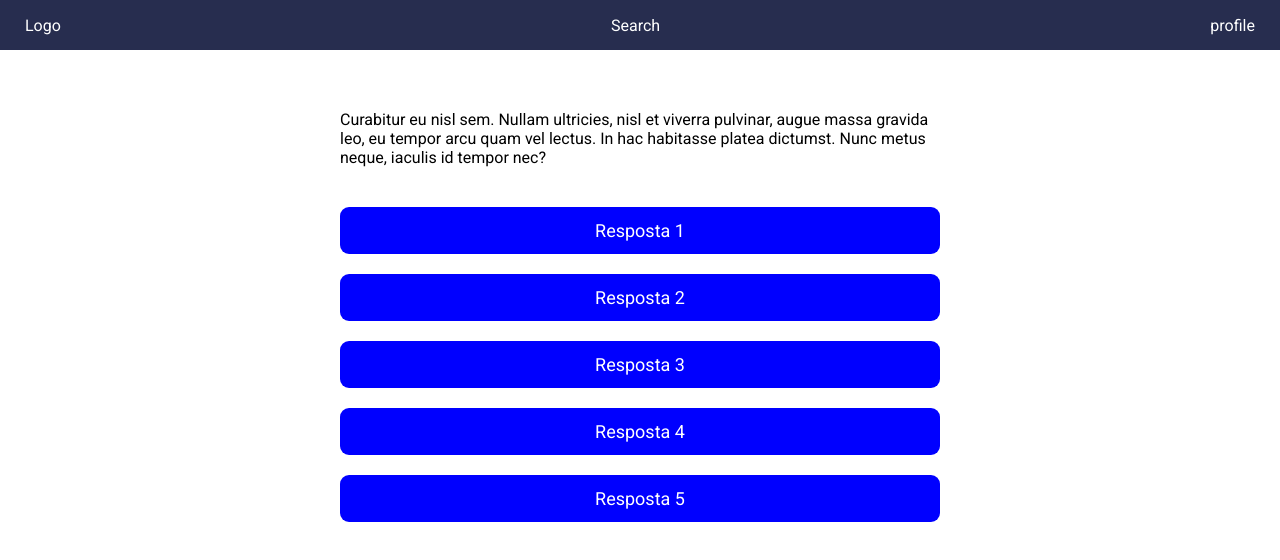
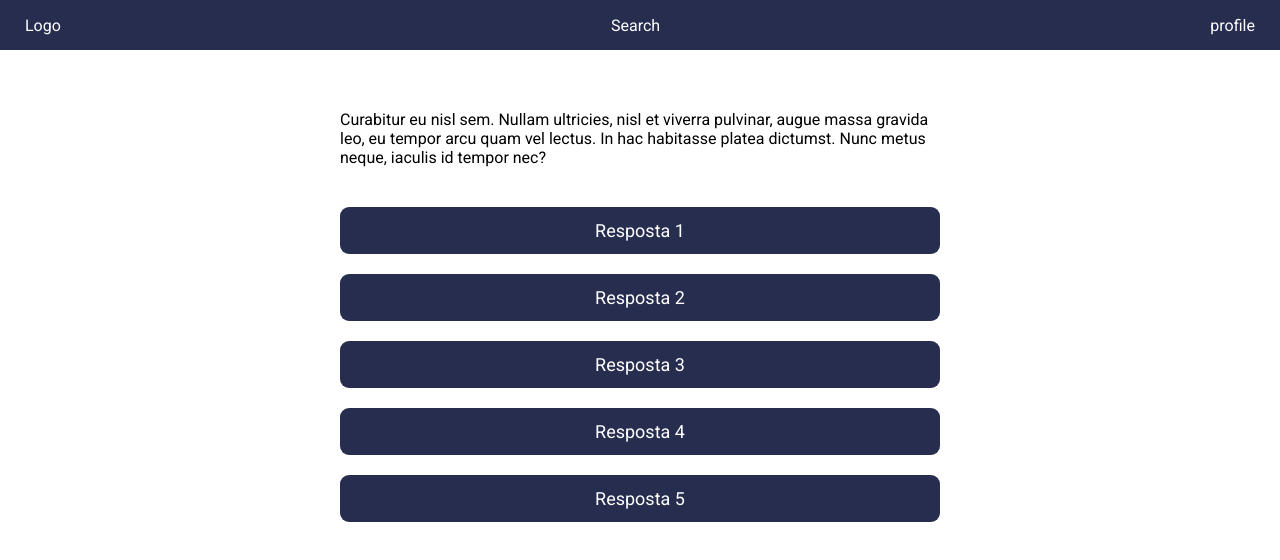
Before and after one commit to rodrigoms2004/Hackathon, a React (Create React App) app in the folder front-end/: page /question/1 in a window 1280 px wide. Shown: the top 560 px of the page. Built offline with nearby package versions, Linux system fonts and the light colour scheme; the HTML template or start-up script is replaced by a standard one.

Commit message:
Projeto finalizado

```diff
--- a/front-end/src/pages/Game/Question/index.js
+++ b/front-end/src/pages/Game/Question/index.js
@@ -1,56 +1,101 @@
-import React, {useState, useEffect} from 'react';
+import React, { useState, useEffect } from 'react';
 import Header from '../../../components/Header';
-
-import { Container, Button } from './styles';
+import history from '../../../services/history';
+import { Container, Button, Wrapper, Error } from './styles';
 
 export default function Question({ content }) {
   const [response, setResponse] = useState('');
-  const [color, setColor] = useState('');
+  const [err, setErr] = useState(false);
   const [status, setStatus] = useState(false);
   const [responses, setResponses] = useState([
-    {id: 1, text: 'Resposta', color: 'blue', is: true, correct: null },
-    {id: 2, text: 'Resposta', color: 'blue', is: false, correct: 'sasdasdasdasd' },
-    {id: 3, text: 'Resposta', color: 'blue', is: false, correct: 'sasdasdasdasd' },
-    {id: 4, text: 'Resposta', color: 'blue', is: false, correct: 'sasdasdasdasd' },
-    {id: 5, text: 'Resposta', color: 'blue', is: false, correct: 'sasdasdasdasd' },
-  ])
+    { id: 1, text: 'Resposta', color: '#272d4f', is: true, correct: null },
+    {
+      id: 2,
+      text: 'Resposta',
+      color: '#272d4f',
+      is: false,
+      correct: 'sasdasdasdasd',
+    },
+    {
+      id: 3,
+      text: 'Resposta',
+      color: '#272d4f',
+      is: false,
+      correct: 'sasdasdasdasd',
+    },
+    {
+      id: 4,
+      text: 'Resposta',
+      color: '#272d4f',
+      is: false,
+      correct: 'sasdasdasdasd',
+    },
+    {
+      id: 5,
+      text: 'Resposta',
+      color: '#272d4f',
+      is: false,
+      correct: 'sasdasdasdasd',
+    },
+  ]);
 
-  function handleResponse(event){
-    setResponse(event.correct)
+  function handleResponse(event) {
     const data = responses.map(res => {
       const is = res.id === event.id;
-      if(is) {
-        if(event.is) {
+      if (is) {
+        if (event.is) {
           res.color = 'green';
+          setTimeout(() => {
+            setErr(true);
+            setResponse('Parabens voce passou para o proximo nivel');
+          }, 3000);
           return res;
         }
-
+        setErr(true);
+        setResponse('Voce errou devido a isso');
         return res;
       }
       return res;
     });
     setResponses(data);
   }
+  function handlerProsseguir() {
+    history.push('/game');
+  }
   return (
     <Container>
       <Header />
       <div>
         <div>
-          <p>
-            Curabitur eu nisl sem. Nullam ultricies, nisl et viverra pulvinar,
-            augue massa gravida leo, eu tempor arcu quam vel lectus. In hac
-            habitasse platea dictumst. Nunc metus neque, iaculis id tempor nec?
-          </p>
-          <span>{response}</span>
-          {
-            responses.map(response => (
-              <Button is={status}
-              hey={response.id}
-              color={response.color}
-              onClick={() => handleResponse(response)}>{`${response.text} ${response.id}`}
-              </Button>
-            ))
-          }
+          {err ? (
+            <Wrapper>
+              <Error>
+                <p>{response}</p>
+              </Error>
+              <button type="button" onClick={handlerProsseguir}>
+                Prosseguir
+              </button>
+            </Wrapper>
+          ) : (
+            <>
+              <p>
+                Curabitur eu nisl sem. Nullam ultricies, nisl et viverra
+                pulvinar, augue massa gravida leo, eu tempor arcu quam vel
+                lectus. In hac habitasse platea dictumst. Nunc metus neque,
+                iaculis id tempor nec?
+              </p>
+              {responses.map(response => (
+                <Button
+                  is={status}
+                  hey={response.id}
+                  color={response.color}
+                  onClick={() => handleResponse(response)}
+                >
+                  {`${response.text} ${response.id}`}
+                </Button>
+              ))}
+            </>
+          )}
         </div>
       </div>
     </Container>
--- a/front-end/src/pages/Game/Question/styles.js
+++ b/front-end/src/pages/Game/Question/styles.js
@@ -41,9 +41,23 @@ export const Button = styled.button`
   font-size: 18px;
   transition: background 0.2s;
   color: #fff;
+`;
 
-  :hover {
-    background: #8e79fe;
+export const Wrapper = styled.div`
+  button {
+    padding: 10px 20px;
+    border-radius: 4px;
+    background: #272d4f;
+    color: #fff;
+    border: 0;
   }
+`;
 
+export const Error = styled.div`
+  padding: 40px 0;
+  border: 1px solid gray;
+
+  p {
+    color: #666;
+  }
 `;
```
